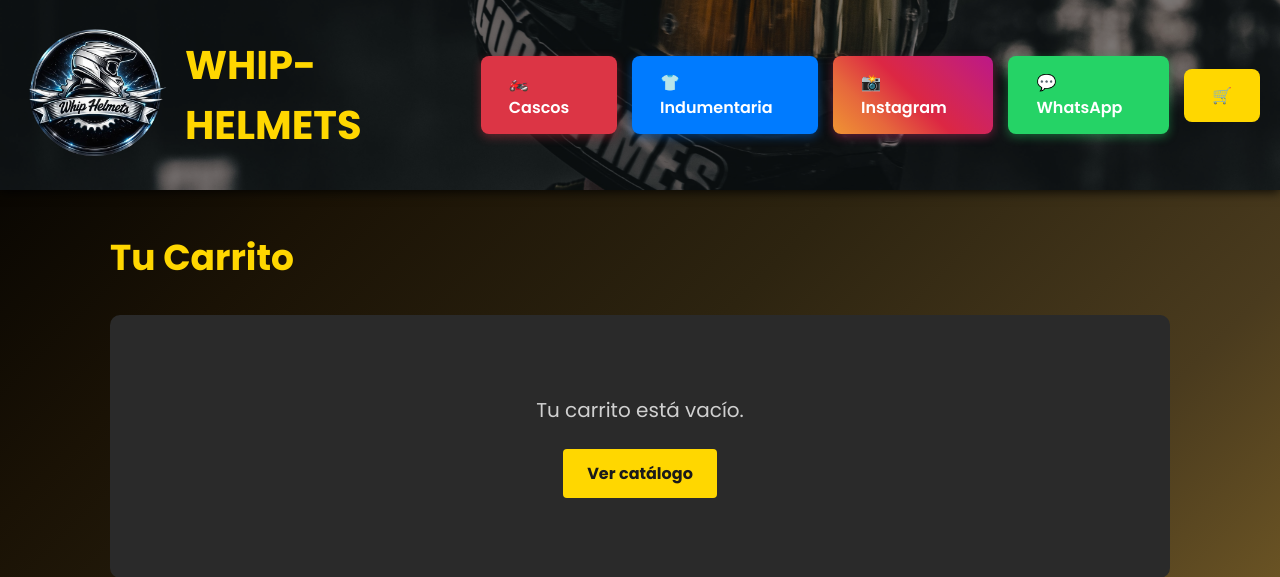
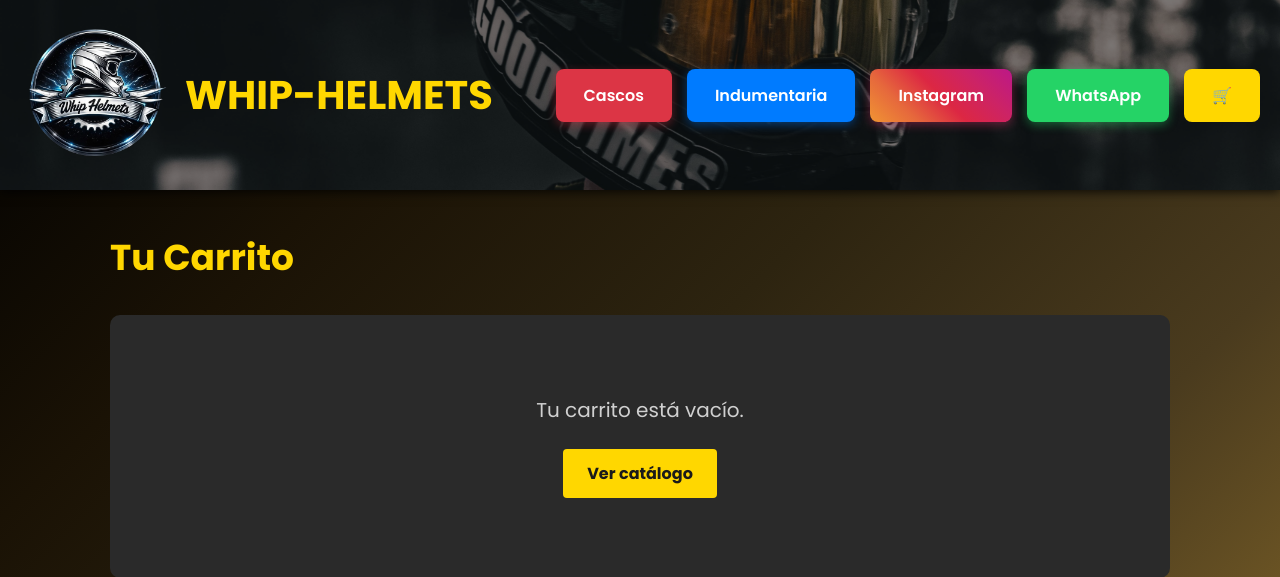
Before and after one commit to Abalito04/Catalogo-Whip-Helmet, a Flask app: page /carrito in a window 1280 px wide. Shown: the top 577 px of the page. Run offline with Flask 3, Linux system fonts and the light colour scheme; parts of the project's set-up code (start-up, migrations or seed data) failed here and were passed over; some libraries are stand-ins or nearby versions.

Commit message:
correccion de botones 3

```diff
--- a/static/css/style.css
+++ b/static/css/style.css
@@ -942,7 +942,7 @@ footer a {
 @media (max-width: 768px) {
     /* Body */
     body {
-        padding-top: 210px;
+        padding-top: 290px;
     }
 
     /* Header */
--- a/templates/base.html
+++ b/templates/base.html
@@ -21,16 +21,16 @@
                 </a>
                 <div class="nav-links">
                     <a href="{{ url_for('index', categoria='casco') }}" class="nav-cascos-btn">
-                        🏍️ Cascos
+                        Cascos
                     </a>
                     <a href="{{ url_for('index', categoria='indumentaria') }}" class="nav-indumentaria-btn">
-                        👕 Indumentaria
+                        Indumentaria
                     </a>
                     <a href="https://www.instagram.com/whip.helmets/" target="_blank" class="instagram-btn">
-                        📸 Instagram
+                        Instagram
                     </a>
                     <a href="https://wa.me/542954544001" target="_blank" class="whatsapp-btn">
-                        💬 WhatsApp
+                        WhatsApp
                     </a>
                     <a href="{{ url_for('ver_carrito') }}" class="nav-carrito">
                         🛒 {% if get_carrito_count() > 0 %}({{ get_carrito_count() }}){% endif %}
```
